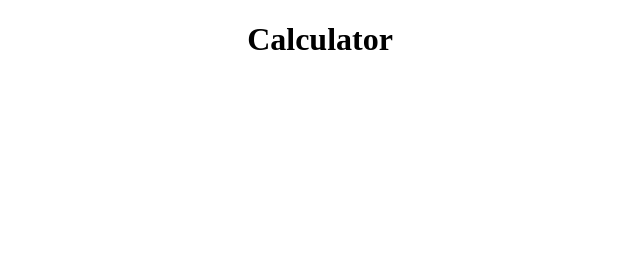
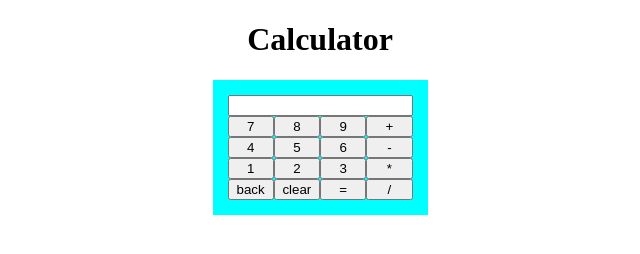
Before and after one commit to CalmCatStudio/Calculator, a plain HTML site: page index.html in a window 1280 px wide. Shown: the whole page, without its empty margins (320-960 px from the left). Drawn offline with Linux system fonts and the light colour scheme.

Commit message:
Create MVP of calculator styling

```diff
--- a/index.html
+++ b/index.html
@@ -10,5 +10,32 @@
 </head>
 <body>
     <h1>Calculator</h1>
+    <div class="calculatorContainer">
+        <input type="text">
+        <div class="buttonRow">
+            <button>7</button>
+            <button>8</button>
+            <button>9</button>
+            <button>+</button>
+        </div>
+        <div class="buttonRow">
+            <button>4</button>
+            <button>5</button>
+            <button>6</button>
+            <button>-</button>
+        </div>
+        <div class="buttonRow">
+            <button>1</button>
+            <button>2</button>
+            <button>3</button>
+            <button>*</button>
+        </div>
+        <div class="buttonRow">
+            <button>back</button>
+            <button>clear</button>
+            <button>=</button>
+            <button>/</button>
+        </div>
+    </div>
 </body>
 </html>
--- a/style.css
+++ b/style.css
@@ -1,7 +1,26 @@
 body {
     margin: 0;
+    display: flex;
+    flex-flow: column nowrap;
+    align-items: center;
 }
 
 h1 {
     text-align: center;
 }
+
+.calculatorContainer {
+    display: flex;
+    flex-flow: column nowrap;
+    background-color: aqua;
+    padding: 15px;
+}
+
+button {
+    flex: 1;
+}
+
+.buttonRow {
+    display: flex;
+    justify-content: space-between;
+}
```
